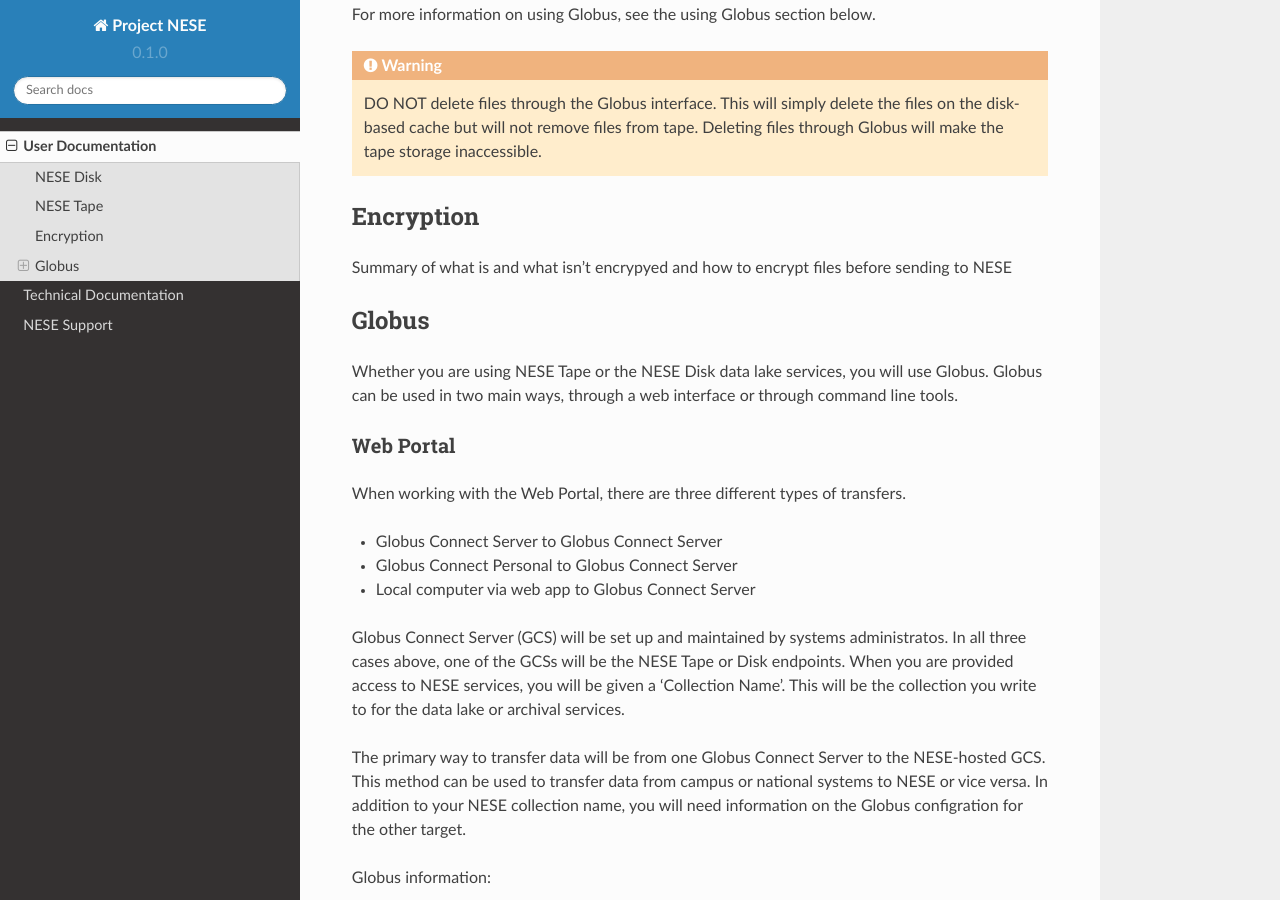
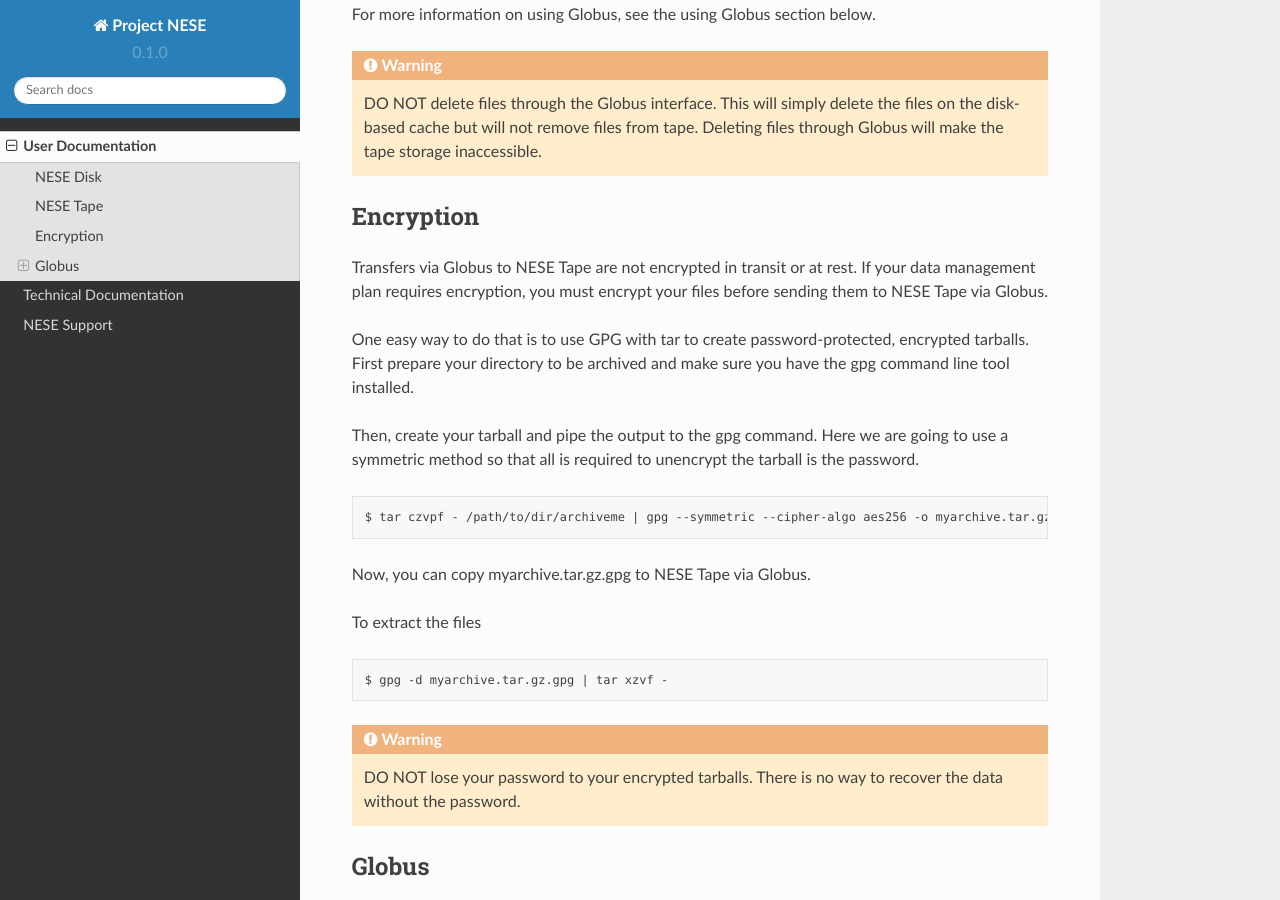
Before and after one commit to mghpcsim/rtd-nese, a Sphinx documentation site: the page built from docs/source/user-docs.rst, in a window 1280 px wide and 900 px high, scrolled down 1935 px. Built offline with Sphinx 7.4.7 and the Read the Docs theme 2.0.0, drawn with Linux system fonts in a browser that asks for light colours.

Commit message:
first pass at some encryption text

```diff
--- a/docs/source/user-docs.rst
+++ b/docs/source/user-docs.rst
@@ -92,8 +92,31 @@
 
 Encryption
 ----------
-Summary of what is and what isn't encrypyed
-and how to encrypt files before sending to NESE
+
+Transfers via Globus to NESE Tape are not encrypted in transit or at rest.
+If your data management plan requires encryption, you must encrypt your files before sending
+them to NESE Tape via Globus.
+
+One easy way to do that is to use GPG with tar to create password-protected, encrypted tarballs.
+First prepare your directory to be archived and make sure you have the gpg command line tool installed.
+
+Then, create your tarball and pipe the output to the gpg command. Here we are going to use a
+symmetric method so that all is required to unencrypt the tarball is the password. ::
+
+	$ tar czvpf - /path/to/dir/archiveme | gpg --symmetric --cipher-algo aes256 -o myarchive.tar.gz.gpg
+
+Now, you can copy myarchive.tar.gz.gpg to NESE Tape via Globus.
+
+To extract the files ::
+
+	$ gpg -d myarchive.tar.gz.gpg | tar xzvf -
+
+
+
+.. warning::
+
+	DO NOT lose your password to your encrypted tarballs. There is no way to recover the
+	data without the password.
 
 Globus
 ------
```
